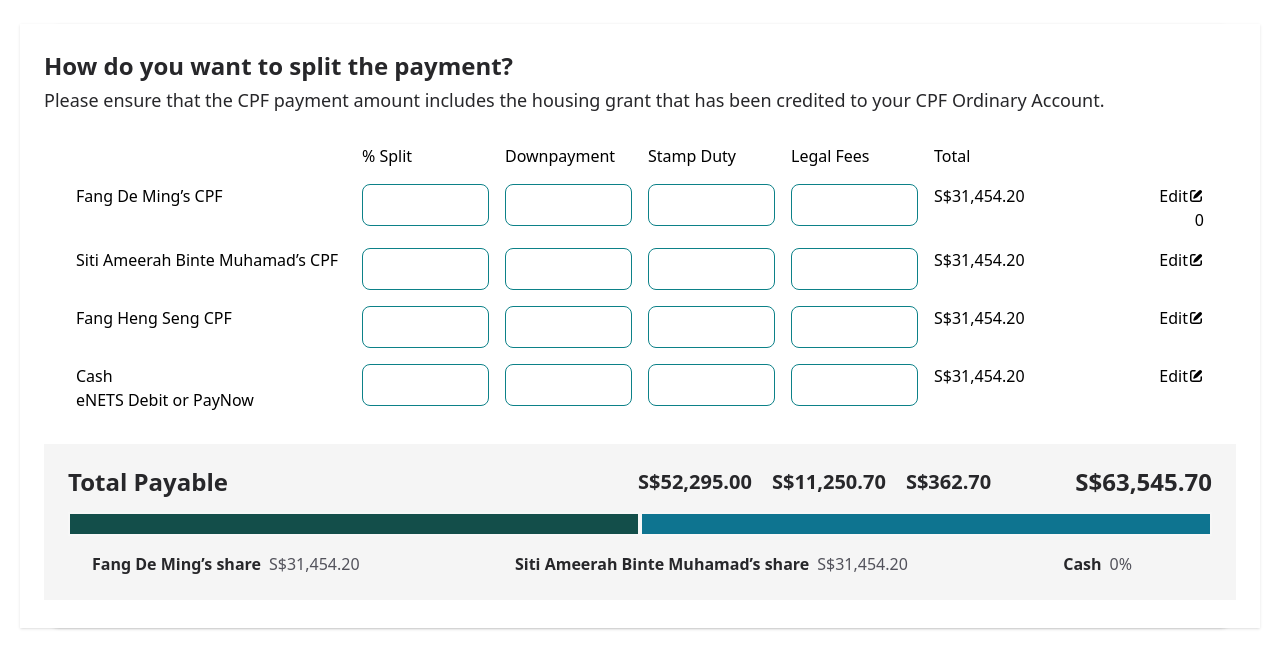
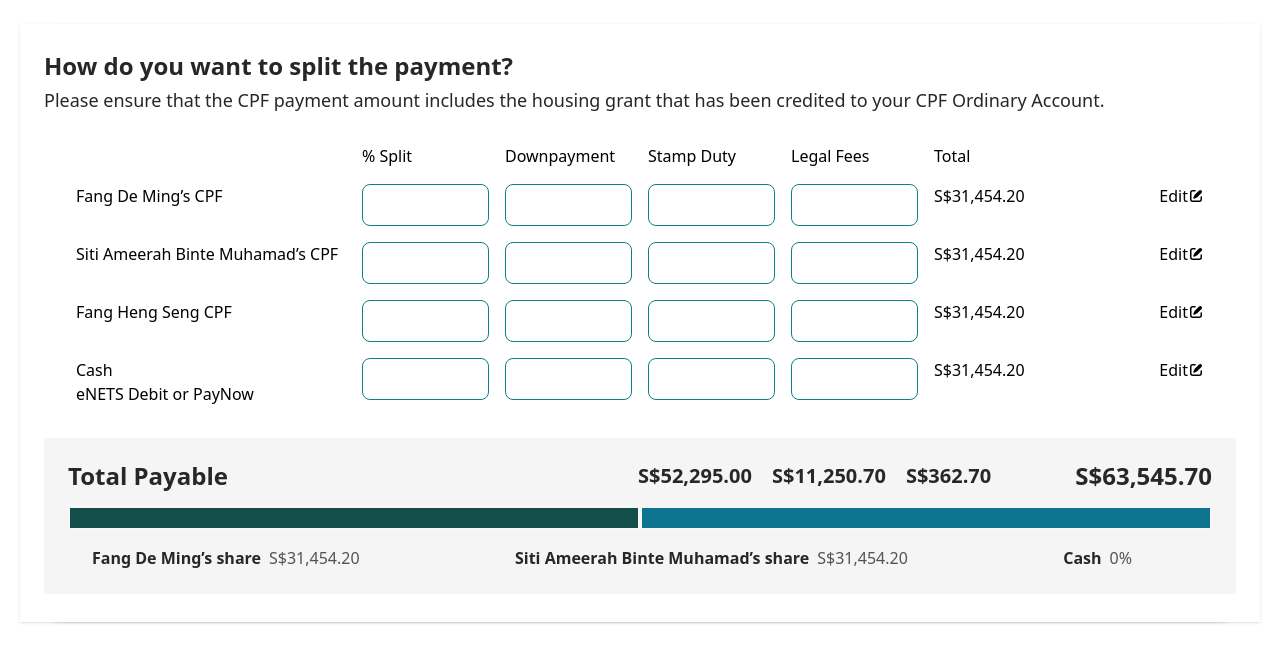
Before and after one commit to leeejo/hdb-7, a plain HTML site: page index.html in a window 1280 px wide. Drawn offline with nearby package versions, Linux system fonts and the light colour scheme; some icons are missing.

Commit message:
remove extra line

```diff
--- a/index.html
+++ b/index.html
@@ -58,7 +58,6 @@
           <path d="M13.488 2.513a1.75 1.75 0 0 0-2.475 0L6.75 6.774a2.75 2.75 0 0 0-.596.892l-.848 2.047a.75.75 0 0 0 .98.98l2.047-.848a2.75 2.75 0 0 0 .892-.596l4.261-4.262a1.75 1.75 0 0 0 0-2.474Z" />
           <path d="M4.75 3.5c-.69 0-1.25.56-1.25 1.25v6.5c0 .69.56 1.25 1.25 1.25h6.5c.69 0 1.25-.56 1.25-1.25V9A.75.75 0 0 1 14 9v2.25A2.75 2.75 0 0 1 11.25 14h-6.5A2.75 2.75 0 0 1 2 11.25v-6.5A2.75 2.75 0 0 1 4.75 2H7a.75.75 0 0 1 0 1.5H4.75Z" />
         </svg>
-        <div class="col-span-1 total">0</div>
          </div>
 
 
```
